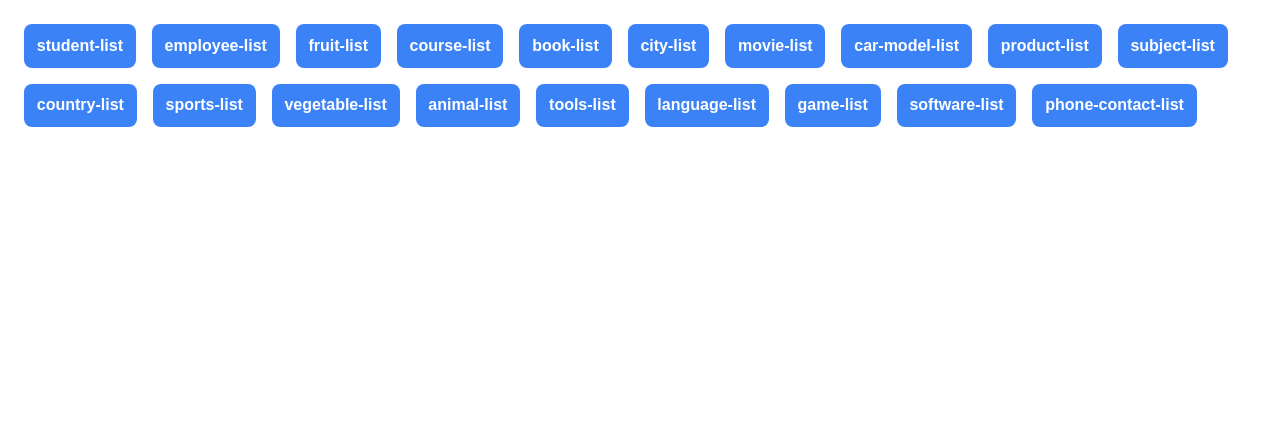
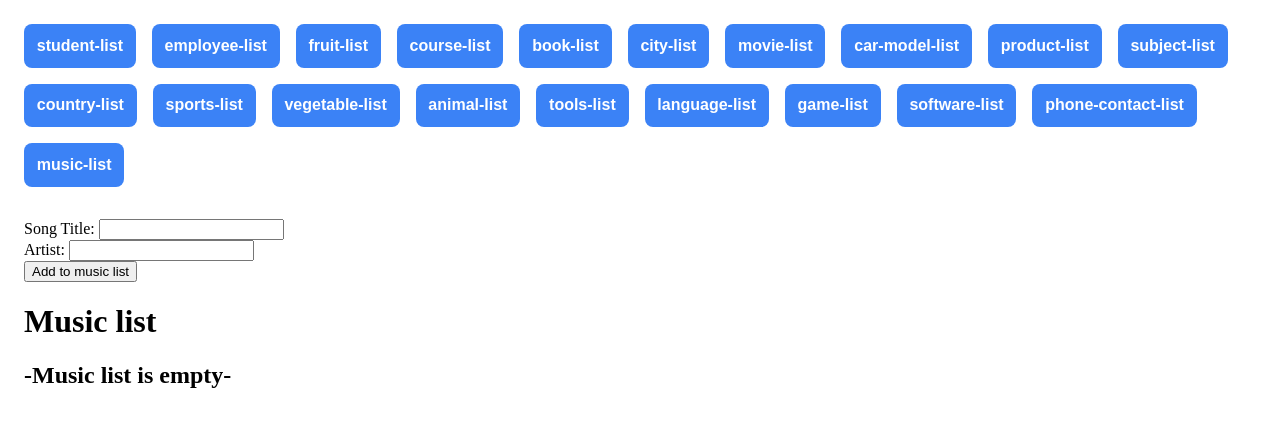
Before and after one commit to devken4u/angular-50-ds-services, an Angular app: page /music-list in a window 1280 px wide. Before the commit this address led to /. Shown: the top 426 px of the page. Built offline with nearby package versions, Linux system fonts and the light colour scheme.

Commit message:
feat(music list): Added music list component

```diff
--- a/src/app/app.module.ts
+++ b/src/app/app.module.ts
@@ -23,6 +23,7 @@ import { LanguageListComponent } from './language-list/language-list.component';
 import { GameListComponent } from './game-list/game-list.component';
 import { SoftwareListComponent } from './software-list/software-list.component';
 import { PhoneContactListComponent } from './phone-contact-list/phone-contact-list.component';
+import { MusicListComponent } from './music-list/music-list.component';
 
 @NgModule({
   declarations: [
@@ -45,7 +46,8 @@ import { PhoneContactListComponent } from './phone-contact-list/phone-contact-li
     LanguageListComponent,
     GameListComponent,
     SoftwareListComponent,
-    PhoneContactListComponent
+    PhoneContactListComponent,
+    MusicListComponent
   ],
   imports: [
     RouterOutlet,
--- a/src/app/app.routes.ts
+++ b/src/app/app.routes.ts
@@ -18,6 +18,7 @@ import { LanguageListComponent } from './language-list/language-list.component';
 import { GameListComponent } from './game-list/game-list.component';
 import { SoftwareListComponent } from './software-list/software-list.component';
 import { PhoneContactListComponent } from './phone-contact-list/phone-contact-list.component';
+import { MusicListComponent } from './music-list/music-list.component';
 
 export const routes: Routes = [
   { path: '', redirectTo: 'student-list', pathMatch: 'full' },
@@ -40,4 +41,5 @@ export const routes: Routes = [
   { path: 'game-list', component: GameListComponent },
   { path: 'software-list', component: SoftwareListComponent },
   { path: 'phone-contact-list', component: PhoneContactListComponent },
+  { path: 'music-list', component: MusicListComponent },
 ];
--- /dev/null
+++ b/src/app/music-list/music-list.component.html
@@ -0,0 +1,26 @@
+<main>
+  <div>
+    <label for="title">Song Title: </label>
+    <input type="text" id="title" [(ngModel)]="title" />
+    <br />
+    <label for="artist">Artist: </label>
+    <input type="text" id="artist" [(ngModel)]="artist" />
+    <br />
+    <button (click)="add()">Add to music list</button>
+  </div>
+  <div>
+    <h1>Music list</h1>
+    @if( musicList.length === 0){
+    <h2>-Music list is empty-</h2>
+    }@else{
+    <ol>
+      @for( music of musicList; track $index){
+      <li [style.marginBottom]="'20px'">
+        Song Title: {{ music.title }} <br />
+        Artist: {{ music.artist }}
+      </li>
+      }
+    </ol>
+    }
+  </div>
+</main>
--- /dev/null
+++ b/src/app/music-list/music-list.component.ts
@@ -0,0 +1,23 @@
+import { Component } from '@angular/core';
+import { Music } from '../types';
+
+@Component({
+  selector: 'app-music-list',
+  templateUrl: './music-list.component.html',
+  styleUrl: './music-list.component.css',
+})
+export class MusicListComponent {
+  musicList: Music[] = [];
+
+  title: string = '';
+  artist: string = '';
+
+  add() {
+    this.musicList.push({
+      title: this.title,
+      artist: this.artist,
+    });
+    this.title = '';
+    this.artist = '';
+  }
+}
--- a/src/app/types.ts
+++ b/src/app/types.ts
@@ -86,3 +86,8 @@ export type Contact = {
   name: string;
   phoneNumber: string;
 };
+
+export type Music = {
+  title: string;
+  artist: string;
+};
```
Also changed, not shown: src/app/music-list/music-list.component.css (added), 1 other file (tests, documents, lock files or other folders).
